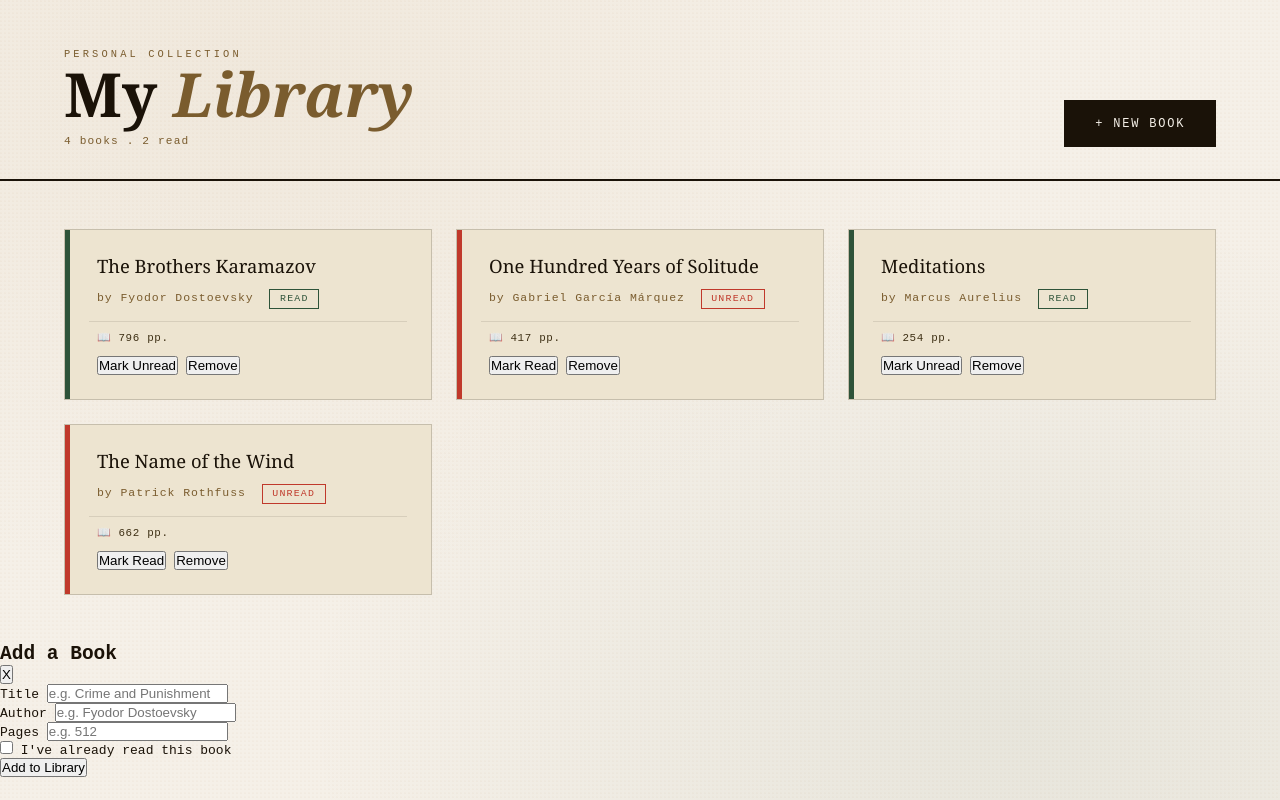
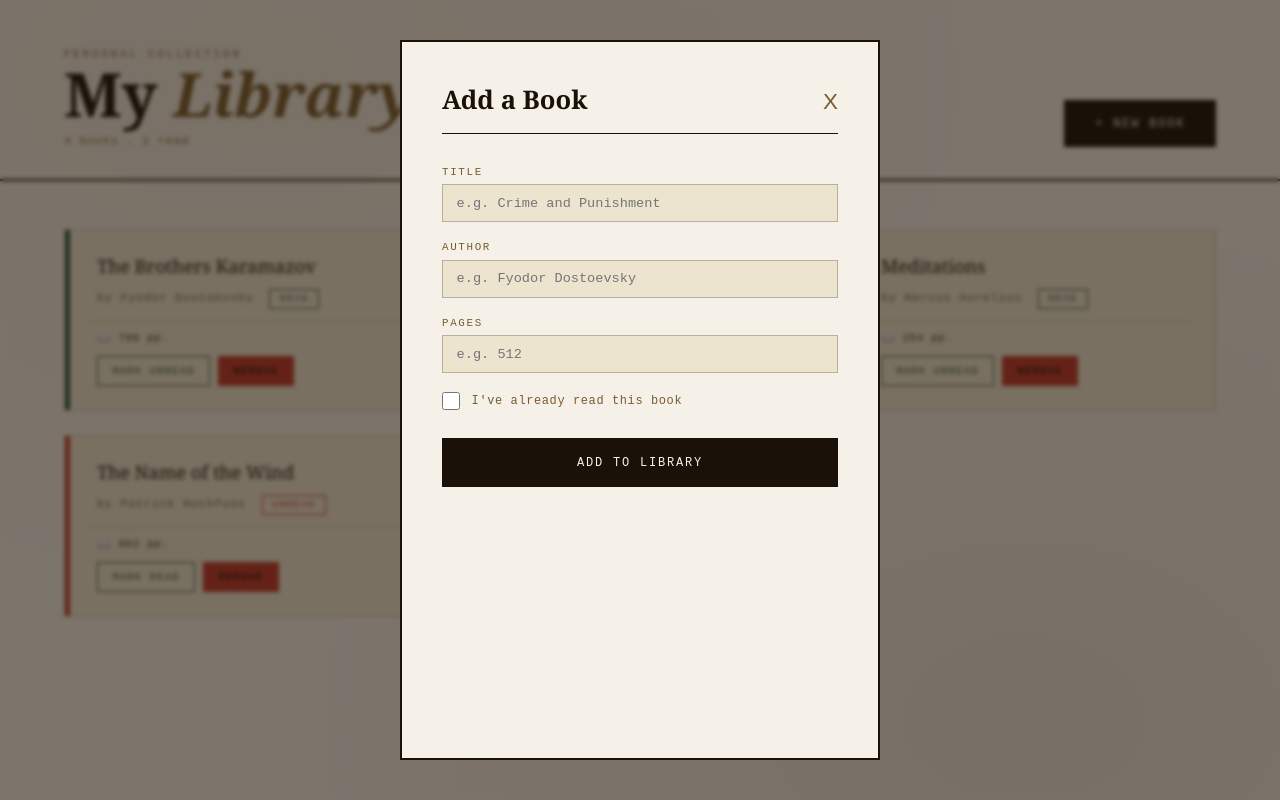
Before and after one commit to aakashsp30/odin-library, a plain HTML site: page index.html in a window 1280 px wide. Both pictures are taken after a click on the button "+ NEW BOOK". Drawn offline with Linux system fonts and the light colour scheme; a web font is replaced by a local one.

Commit message:
Added modal styles and javascript

```diff
--- a/script.js
+++ b/script.js
@@ -18,7 +18,7 @@ function addBookToLibrary(title, author, pages, read) {
     return book;
 }
 
-function RemoveBookFromLibrary(id) {
+function removeBookFromLibrary(id) {
     const idx = myLibrary.findIndex(b=>b.id===id);
     if(idx !== -1) myLibrary.splice(idx, 1);
 }
@@ -78,4 +78,73 @@ function escHtml(str) {
     return d.innerHTML;
 }
 
+document.getElementById('library-grid').addEventListener('click', e=> {
+    const id = e.target.dataset.id;
+    if(!id) return;
+
+    if(e.target.classList.contains('btn-remove')){
+        const card = e.target.closest('.book-card');
+        card.style.transition = 'opacity 0.25s, transform 0.25s';
+        card.style.opacity = '0';
+        card.style.transform = 'scale(0.95)';
+        setTimeout(()=> {
+            removeBookFromLibrary(id);
+            renderLibrary();
+        }, 240);
+    }
+
+    if(e.target.classList.contains('btn-toggle')){
+        const book = myLibrary.find(b=>b.id===id);
+        if(book) {
+            book.toggleRead();
+            renderLibrary();
+        }
+    }
+});
+
+const overlay = document.getElementById('modal-overlay');
+const openBtn = document.getElementById('new-book-btn');
+const closeBtn = document.getElementById('modal-close');
+
+function openModal () {
+    overlay.classList.add('open');
+}
+
+function closeModal() {
+    overlay.classList.remove('open');
+    clearForm();
+}
+
+openBtn.addEventListener('click', openModal);
+closeBtn.addEventListener('click', closeModal);
+overlay.addEventListener('click', e=>{
+    if (e.target===overlay) closeModal();
+});
+document.addEventListener('keydown', e=>{
+    if(e.key==='Escape') closeModal();
+})
+
+function clearForm() {
+    document.getElementById('input-title').value = '';
+    document.getElementById('input-author').value = '';
+    document.getElementById('input-pages').value  = '';
+    document.getElementById('input-read').checked = false;
+}
+
+document.getElementById('form-submit').addEventListener('click', ()=> {
+    const title = document.getElementById('input-title').value.trim();
+    const author = document.getElementById('input-author').value.trim();
+    const pages  = parseInt(document.getElementById('input-pages').value) || 0;
+    const read   = document.getElementById('input-read').checked;
+
+    if(!title || !author) {
+        alert('Please enter at least a title and an author.');
+        return;
+    }
+
+    addBookToLibrary(title, author, pages, read);
+    renderLibrary();
+    closeModal();
+});
+
 renderLibrary();
--- a/style.css
+++ b/style.css
@@ -186,3 +186,153 @@ main {
     padding-left: 0.5rem;
     margin-top: auto;
 }
+
+.btn-toggle, .btn-remove {
+    font-family: monospace;
+    font-size: 0.65rem;
+    letter-spacing: 0.12em;
+    text-transform: uppercase;
+    padding: 0.5rem 0.9rem;
+    cursor: pointer;
+    border: 1.5px solid;
+    background: transparent;
+    transition: background 0.15s, color 0.15s;
+}
+
+.btn-toggle {
+    color: #2e5339;
+    border-color: #2e5339;
+}
+
+.btn-toggle:hover {
+    background: #2e5339;
+    color: #f5f0e8;
+}
+
+.btn-remove {
+    background: #c0392b;
+    border-color: #c0392b;
+}
+
+.btn-remove:hover {
+    background: #c0392b;
+    color: #f5f0e8;
+}
+
+#modal-overlay {
+    display: none;
+    position: fixed;
+    inset: 0;
+    background: rgba(26, 18, 8, 0.55);
+    backdrop-filter: blur(2px);
+    z-index: 100;
+    align-items: center;
+    justify-content: center;
+}
+
+#modal-overlay.open {
+    display: flex;
+}
+
+#modal {
+    background: #f5f0e8;
+    border: 2px solid #1a1208;
+    padding: 2.5rem;
+    width: min(480px, 92vw);
+    min-height: 90vh;
+    overflow-y: auto;
+    position: relative;
+}
+
+.modal-header {
+    display: flex;
+    align-items: baseline;
+    justify-content: space-between;
+    margin-bottom: 2rem;
+    border-bottom: 1.5px solid #1a1208;
+    padding-bottom: 1rem;
+}
+
+.modal-header h2 {
+    font-family: 'Playfair Display', Georgia, serif;
+    font-size: 1.6rem;
+}
+
+#modal-close {
+    background: none;
+    border: none;
+    font-size: 1.4rem;
+    cursor: pointer;
+    color: #7a5c2e;
+    line-height: 1;
+}
+
+.form-group {
+    display: flex;
+    flex-direction: column;
+    gap: 0.4rem;
+    margin-bottom: 1.2rem;
+}
+
+label {
+    font-size: 0.68rem;
+    letter-spacing: 0.15em;
+    text-transform: uppercase;
+    color: #7a5c2e;
+}
+
+input[type="text"], input[type="number"], select {
+    font-family: monospace;
+    font-size: 0.85rem;
+    padding: 0.65rem 0.85rem;
+    background: #ede4d0;
+    border: 1.5px solid rgba(26, 18, 8, 0.25);
+    color: #1a1208;
+    outline: none;
+    transition: border-color 0.15s;
+    width: 100%;
+}
+
+input:focus, select:focus {
+    border-color: #7a5c2e;
+}
+
+.checkbox-row {
+    display: flex;
+    align-items: center;
+    gap: 0.75rem;
+    margin-bottom: 1.8rem;
+}
+
+.checkbox-row input[type="checkbox"] {
+    width: 1.1rem;
+    height: 1.1rem;
+    accent-color: #2e5339;
+    cursor: pointer;
+}
+
+.checkbox-row label {
+    font-size: 0.75rem;
+    text-transform: none;
+    letter-spacing: 0.05em;
+    cursor: pointer;
+}
+
+#form-submit {
+    font-family: monospace;
+    font-size: 0.75rem;
+    letter-spacing: 0.15em;
+    text-transform: uppercase;
+    padding: 0.95rem 2rem;
+    background: #1a1208;
+    color: #f5f0e8;
+    border: 2px solid #1a1208;
+    cursor: pointer;
+    width: 100%;
+    transition: background 0.2s;
+}
+
+#form-submit:hover {
+    background: #7a5c2e;
+    border-color: #7a5c2e;
+}
```
